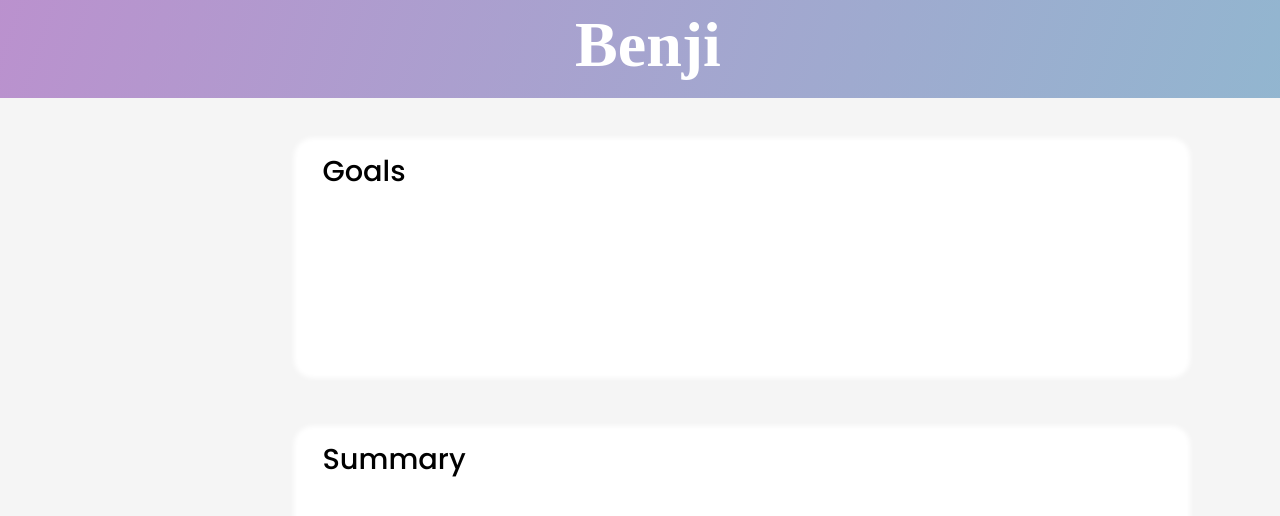
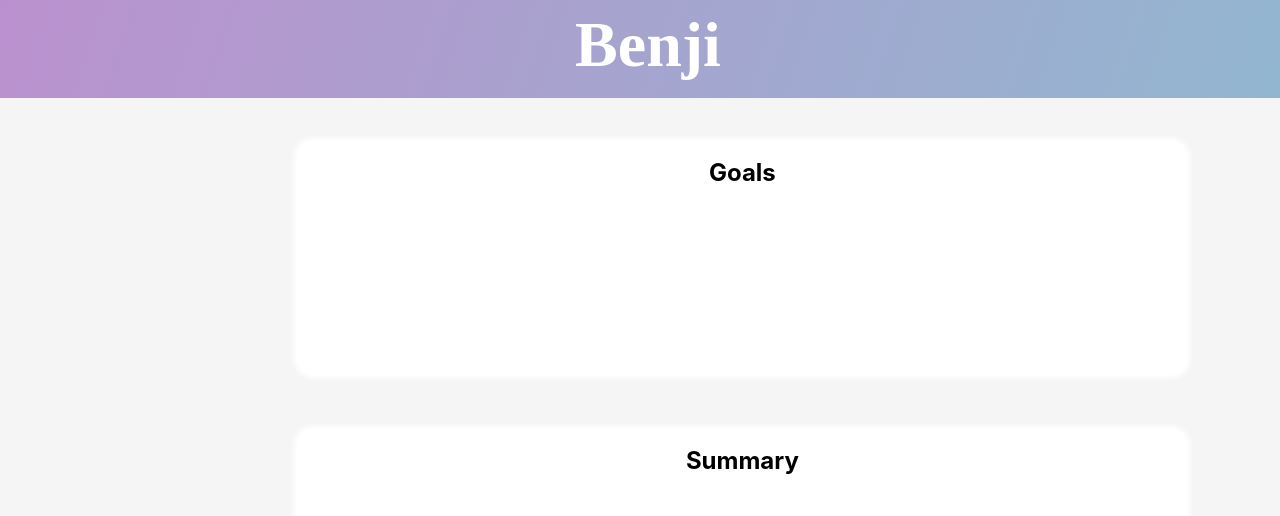
Before and after one commit to victorsandru/Benji, a React (Create React App) app in the folder benji/: page /goals in a window 1280 px wide. Shown: the top 516 px of the page. Built offline with nearby package versions, Linux system fonts and the light colour scheme; a web font is replaced by a local one.

Commit message:
Adjust container properties in the Section.css

```diff
--- a/benji/src/components/Section.css
+++ b/benji/src/components/Section.css
@@ -15,6 +15,10 @@ section {
     left: 0;
     height: 100%;
     width: 100%;
+    display: flex;
+    flex-wrap: wrap;
+    flex-direction: row;
+    justify-content: center;
 }
 
 .background-blur {
@@ -23,10 +27,3 @@ section {
     border-radius: 1.2rem;
     z-index: -1;
 }
-
-h1 {
-    font-family: 'Poppins', sans-serif;
-    font-weight: 500;
-    font-size: 1.8rem;
-    margin: 0.75rem 0 0 1.75rem;
-}
```
